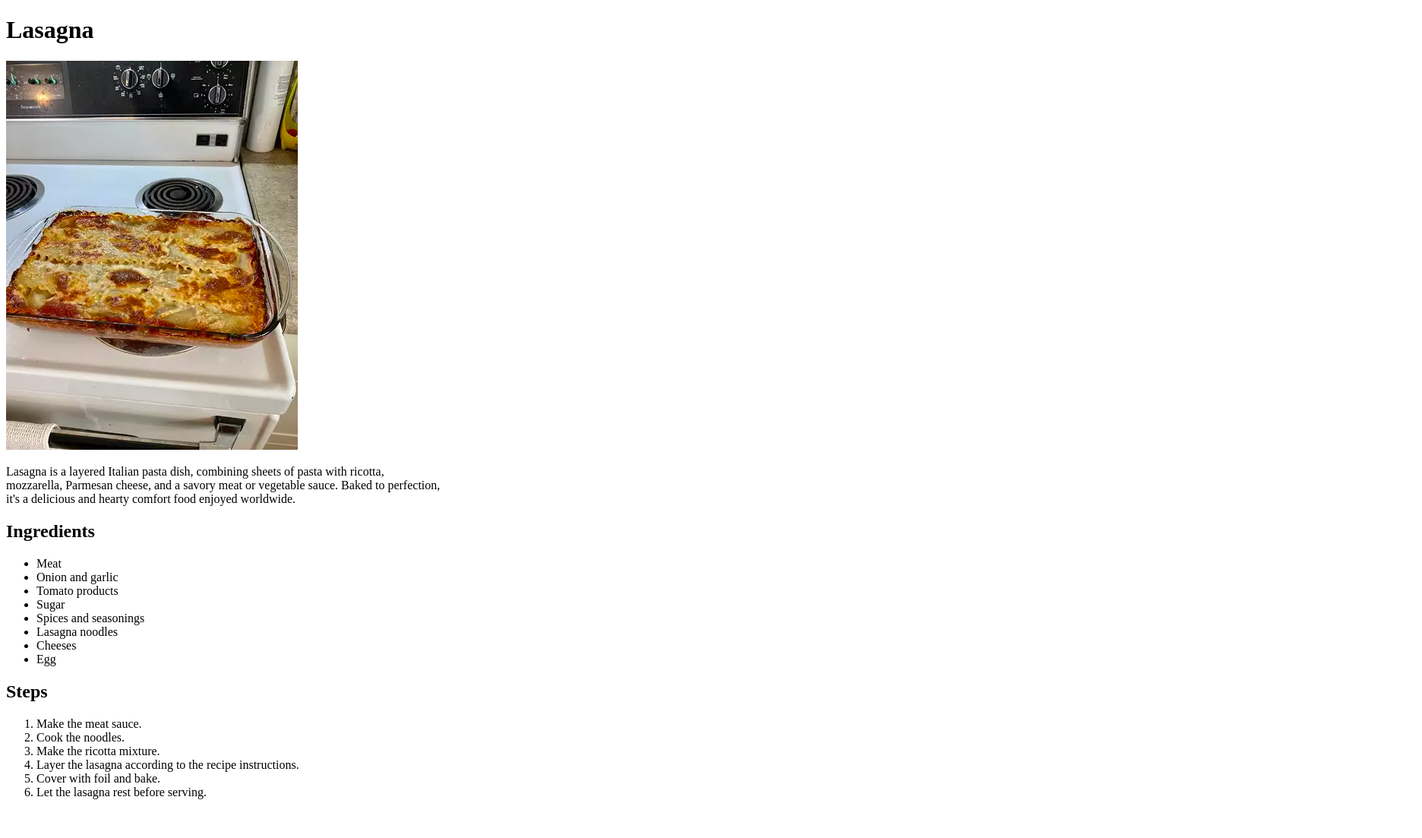
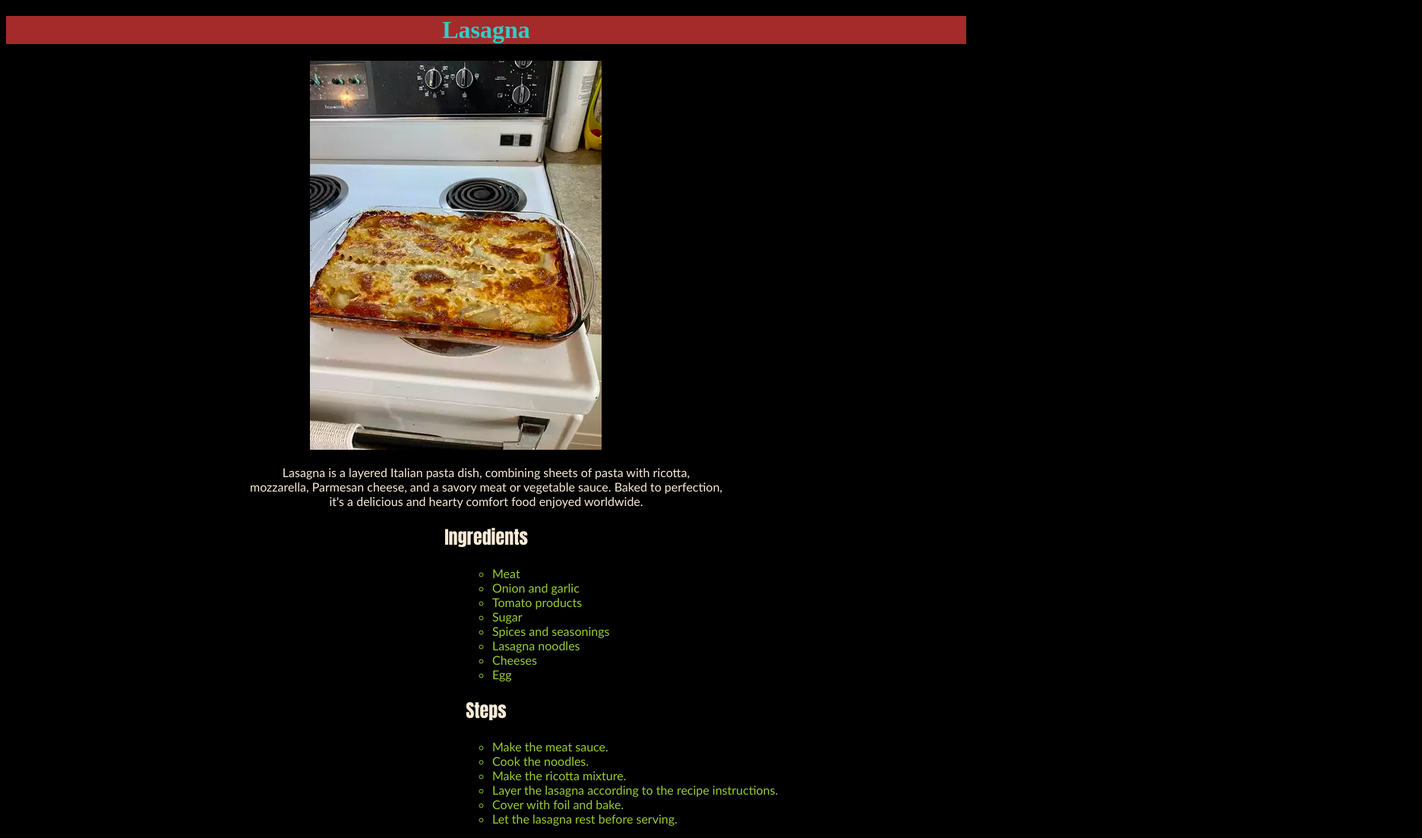
Before and after one commit to GustavoAbranches/odin-recipes, a plain HTML site: page recipes/lasagna.html in a window 1280 px wide. Shown: the whole page at 76% size, 1872 px wide, since content can reach past the window. Before the commit the page ends 1068 px from the top, so only its background shows below. Drawn offline with Linux system fonts and the light colour scheme.

Commit message:
add css style

```diff
--- a/recipes/lasagna.html
+++ b/recipes/lasagna.html
@@ -3,10 +3,12 @@
 <head>
     <meta charset="UTF-8">
     <meta name="viewport" content="width=device-width, initial-scale=1.0">
+    <link rel="stylesheet" href="../style.css">
     <title>Lasagna</title>
+
 </head>
 <body>
-    <h1>Lasagna</h1>
+    <h1 class="recipe">Lasagna</h1>
     <img src="../images/lasagna.webp" alt="">
 
     <p>
@@ -15,7 +17,7 @@
         it's a delicious and hearty comfort food enjoyed worldwide.
     </p>
 
-    <h2>Ingredients</h2>
+    <h2 class="ingredients">Ingredients</h2>
     <ul>
         <li>Meat</li>
         <li>Onion and garlic</li>
--- /dev/null
+++ b/style.css
@@ -0,0 +1,49 @@
+body{
+    background-color: black;
+    color: antiquewhite;
+}
+
+h1{
+    text-align: center;
+}
+.title{
+    background-color: aqua;
+    font-family: 'Franklin Gothic Medium', 'Arial Narrow', Arial, sans-serif;
+    color: brown;
+}
+
+h2{
+    text-align: center;
+    font-family: Impact, Haettenschweiler, 'Arial Narrow Bold', sans-serif;
+}
+img{
+    position: relative;
+    left: 400px;
+}
+
+a{
+    color: rgb(229, 255, 0);
+}
+
+.links, ul, ol{
+
+    background-size: 50% 50%;
+    font-family: 'Trebuchet MS', 'Lucida Sans Unicode', 'Lucida Grande', 'Lucida Sans', Arial, sans-serif;
+    color: yellowgreen;
+    list-style: circle;
+    list-style-position: outside;
+    position: relative;
+    left: 600px;
+    right: 400px;
+
+}
+
+.recipe{
+    background-color: brown;
+    color: rgb(50, 205, 197);
+}
+
+p{
+    text-align: center;
+    font-family: 'Gill Sans', 'Gill Sans MT', Calibri, 'Trebuchet MS', sans-serif;
+}
```
Also changed, not shown: index.html (+3 -2 lines), recipes/cupcakes.html (+3 -2 lines), recipes/pizza.html (+3 -2 lines).
